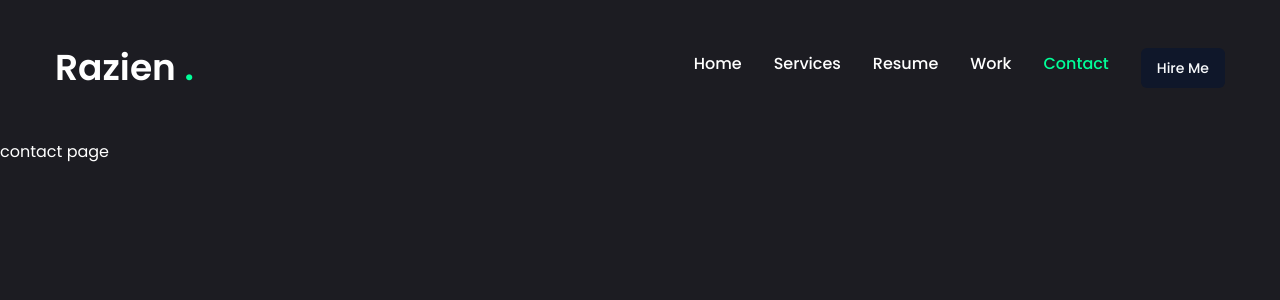
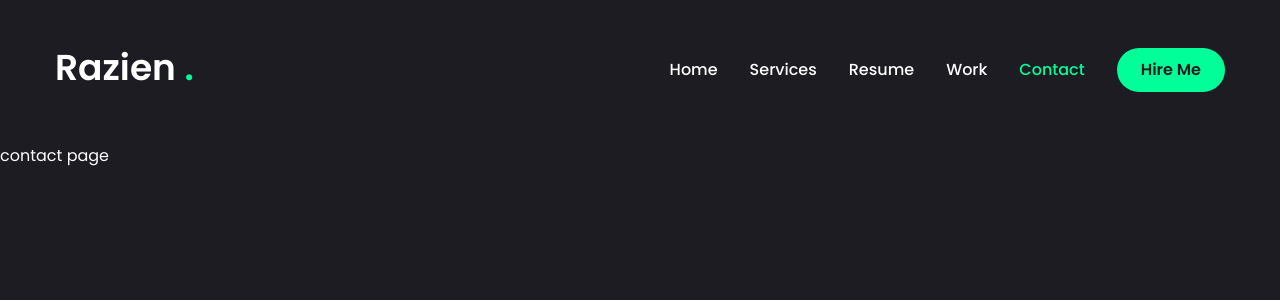
Before and after one commit to CodeBroke33/portableRM, a Next.js app: page /contact in a window 1280 px wide. Shown: the top 300 px of the page. Built offline with nearby package versions, Linux system fonts and the light colour scheme.

Commit message:
finishing up the responsive nav

```diff
--- a/components/Header.jsx
+++ b/components/Header.jsx
@@ -18,7 +18,7 @@ const Header  = () => {
                 </Link>
 
                 {/* desktop nav & hire me button*/}
-                <div className="hidden xl:flex item-center gap-8">
+                <div className="hidden xl:flex items-center gap-8">
                     <Nav />
                     <Link href="/contact">
                         <Button>Hire Me</Button>
--- a/components/MobileNav.jsx
+++ b/components/MobileNav.jsx
@@ -3,13 +3,54 @@
 import { Sheet, SheetContent, SheetTrigger } from "@/components/ui/sheet";
 import { usePathname } from "next/navigation";
 import Link from "next/link";
-import {  } from 'react-icon'
+import { CiMenuFries } from 'react-icons/ci';
 
+const links = [
+  { name: "home", path: "/" },
+  { name: "services", path: "/services" },
+  { name: "resume", path: "/resume" },
+  { name: "work", path: "/work" },
+  { name: "contact", path: "/contact" },
+];
 
-const MobileNav  = () => {
-    return (
-        <div>Mobile Nav</div>
-    )
-}
+const MobileNav = () => {
+  const pathname = usePathname(); // Get the current pathname
 
-export default MobileNav
+  return (
+    <Sheet>
+      <SheetTrigger className="flex justify-center items-center">
+        <CiMenuFries className="text-[32px] text-accent" />
+      </SheetTrigger>
+      <SheetContent className="flex flex-col">
+        {/* logo */}
+        <div className="mt-32 mb-20 text-center text-2xl">
+          <Link href="/">
+            <h1 className="text-4xl font-semibold">
+              Razien <span className="text-accent">.</span>
+            </h1>
+          </Link>
+        </div>
+        {/* nav */}
+        <nav className="flex flex-col justify-center items-center">
+          {links.map((link, index) => (
+            <Link
+              href={link.path}
+              key={index}
+              className={`
+                relative
+                text-xl capitalize
+                ${link.path === pathname ? "text-accent" : "text-white"}
+                after:absolute after:bottom-0 after:left-0 after:w-full after:h-0.5 after:bg-accent after:scale-x-0 after:origin-right after:transition-transform after:duration-300 after:ease-in-out
+                hover:after:scale-x-100 hover:after:origin-left hover:text-accent transition-all
+              `}
+            >
+              {link.name}
+            </Link>
+          ))}
+        </nav>
+      </SheetContent>
+    </Sheet>
+  );
+};
+
+export default MobileNav;
--- a/components/ui/button.jsx
+++ b/components/ui/button.jsx
@@ -1,29 +1,22 @@
-import * as React from "react"
-import { Slot } from "@radix-ui/react-slot"
+import * as React from "react";
+import { Slot } from "@radix-ui/react-slot";
 import { cva } from "class-variance-authority";
 
-import { cn } from "@/lib/utils"
+import { cn } from "@/lib/utils";
 
 const buttonVariants = cva(
-  "inline-flex items-center justify-center whitespace-nowrap rounded-md text-sm font-medium ring-offset-white transition-colors focus-visible:outline-none focus-visible:ring-2 focus-visible:ring-slate-950 focus-visible:ring-offset-2 disabled:pointer-events-none disabled:opacity-50 dark:ring-offset-slate-950 dark:focus-visible:ring-slate-300",
+  "inline-flex items-center justify-center whitespace-nowrap rounded-full text-base font-semibold ring-offset-white transition-transform transform-gpu",
   {
     variants: {
       variant: {
-        default: "bg-slate-900 text-slate-50 hover:bg-slate-900/90 dark:bg-slate-50 dark:text-slate-900 dark:hover:bg-slate-50/90",
-        destructive:
-          "bg-red-500 text-slate-50 hover:bg-red-500/90 dark:bg-red-900 dark:text-slate-50 dark:hover:bg-red-900/90",
-        outline:
-          "border border-slate-200 bg-white hover:bg-slate-100 hover:text-slate-900 dark:border-slate-800 dark:bg-slate-950 dark:hover:bg-slate-800 dark:hover:text-slate-50",
-        secondary:
-          "bg-slate-100 text-slate-900 hover:bg-slate-100/80 dark:bg-slate-800 dark:text-slate-50 dark:hover:bg-slate-800/80",
-        ghost: "hover:bg-slate-100 hover:text-slate-900 dark:hover:bg-slate-800 dark:hover:text-slate-50",
-        link: "text-slate-900 underline-offset-4 hover:underline dark:text-slate-50",
+        default: "bg-accent text-primary hover:bg-accent-hover hover:-translate-y-1 hover:shadow-lg",
+        primary: "bg-primary text-white",
+        outline: "border border-accent bg-transparent text-accent hover:bg-accent hover:text-primary hover:scale-105",
       },
       size: {
-        default: "h-10 px-4 py-2",
-        sm: "h-9 rounded-md px-3",
-        lg: "h-11 rounded-md px-8",
-        icon: "h-10 w-10",
+        default: "h-[44px] px-6",
+        md: "h-[48px] px-6",
+        lg: "h-[56px] px-8 text-sm uppercase tracking-[2px]",
       },
     },
     defaultVariants: {
@@ -31,17 +24,18 @@ const buttonVariants = cva(
       size: "default",
     },
   }
-)
+);
 
 const Button = React.forwardRef(({ className, variant, size, asChild = false, ...props }, ref) => {
-  const Comp = asChild ? Slot : "button"
+  const Comp = asChild ? Slot : "button";
   return (
-    (<Comp
+    <Comp
       className={cn(buttonVariants({ variant, size, className }))}
       ref={ref}
-      {...props} />)
+      {...props}
+    />
   );
-})
-Button.displayName = "Button"
+});
+Button.displayName = "Button";
 
-export { Button, buttonVariants }
+export { Button, buttonVariants };
--- a/components/ui/sheet.jsx
+++ b/components/ui/sheet.jsx
@@ -2,9 +2,9 @@
 import * as React from "react"
 import * as SheetPrimitive from "@radix-ui/react-dialog"
 import { cva } from "class-variance-authority";
-import { X } from "lucide-react"
+import { cn } from "@/lib/utils"
 
-import { cn } from "@/lib/utils"
+import { IoMdClose } from 'react-icons/io';
 
 const Sheet = SheetPrimitive.Root
 
@@ -26,7 +26,7 @@ const SheetOverlay = React.forwardRef(({ className, ...props }, ref) => (
 SheetOverlay.displayName = SheetPrimitive.Overlay.displayName
 
 const sheetVariants = cva(
-  "fixed z-50 gap-4 bg-white p-6 shadow-lg transition ease-in-out data-[state=open]:animate-in data-[state=closed]:animate-out data-[state=closed]:duration-300 data-[state=open]:duration-500 dark:bg-slate-950",
+  "fixed z-50 gap-4 bg-primary p-6 shadow-lg transition ease-in-out data-[state=open]:animate-in data-[state=closed]:animate-out data-[state=closed]:duration-300 data-[state=open]:duration-500 dark:bg-slate-950",
   {
     variants: {
       side: {
@@ -35,7 +35,7 @@ const sheetVariants = cva(
           "inset-x-0 bottom-0 border-t data-[state=closed]:slide-out-to-bottom data-[state=open]:slide-in-from-bottom",
         left: "inset-y-0 left-0 h-full w-3/4 border-r data-[state=closed]:slide-out-to-left data-[state=open]:slide-in-from-left sm:max-w-sm",
         right:
-          "inset-y-0 right-0 h-full w-3/4  border-l data-[state=closed]:slide-out-to-right data-[state=open]:slide-in-from-right sm:max-w-sm",
+          "inset-y-0 right-0 h-full w-3/4 data-[state=closed]:slide-out-to-right data-[state=open]:slide-in-from-right sm:max-w-sm",
       },
     },
     defaultVariants: {
@@ -50,13 +50,13 @@ const SheetContent = React.forwardRef(({ side = "right", className, children, ..
     <SheetPrimitive.Content ref={ref} className={cn(sheetVariants({ side }), className)} {...props}>
       {children}
       <SheetPrimitive.Close
-        className="absolute right-4 top-4 rounded-sm opacity-70 ring-offset-white transition-opacity hover:opacity-100 focus:outline-none focus:ring-2 focus:ring-slate-950 focus:ring-offset-2 disabled:pointer-events-none data-[state=open]:bg-slate-100 dark:ring-offset-slate-950 dark:focus:ring-slate-300 dark:data-[state=open]:bg-slate-800">
-        <X className="h-4 w-4" />
+        className="absolute right-8 top-8 transition-opacity outline-none">
+        <IoMdClose className="text-3xl text-accent" />
         <span className="sr-only">Close</span>
       </SheetPrimitive.Close>
     </SheetPrimitive.Content>
   </SheetPortal>
-))
+));
 SheetContent.displayName = SheetPrimitive.Content.displayName
 
 const SheetHeader = ({
--- a/package.json
+++ b/package.json
@@ -28,7 +28,7 @@
   },
   "devDependencies": {
     "eslint": "^8",
-    "eslint-config-next": "14.2.5",
+    "eslint-config-next": "^0.2.4",
     "postcss": "^8",
     "tailwindcss": "^3.4.1"
   }
```
Also changed, not shown: public/Razien_Mackenzie_LOGO.png (added), 1 other file (tests, documents, lock files or other folders).
